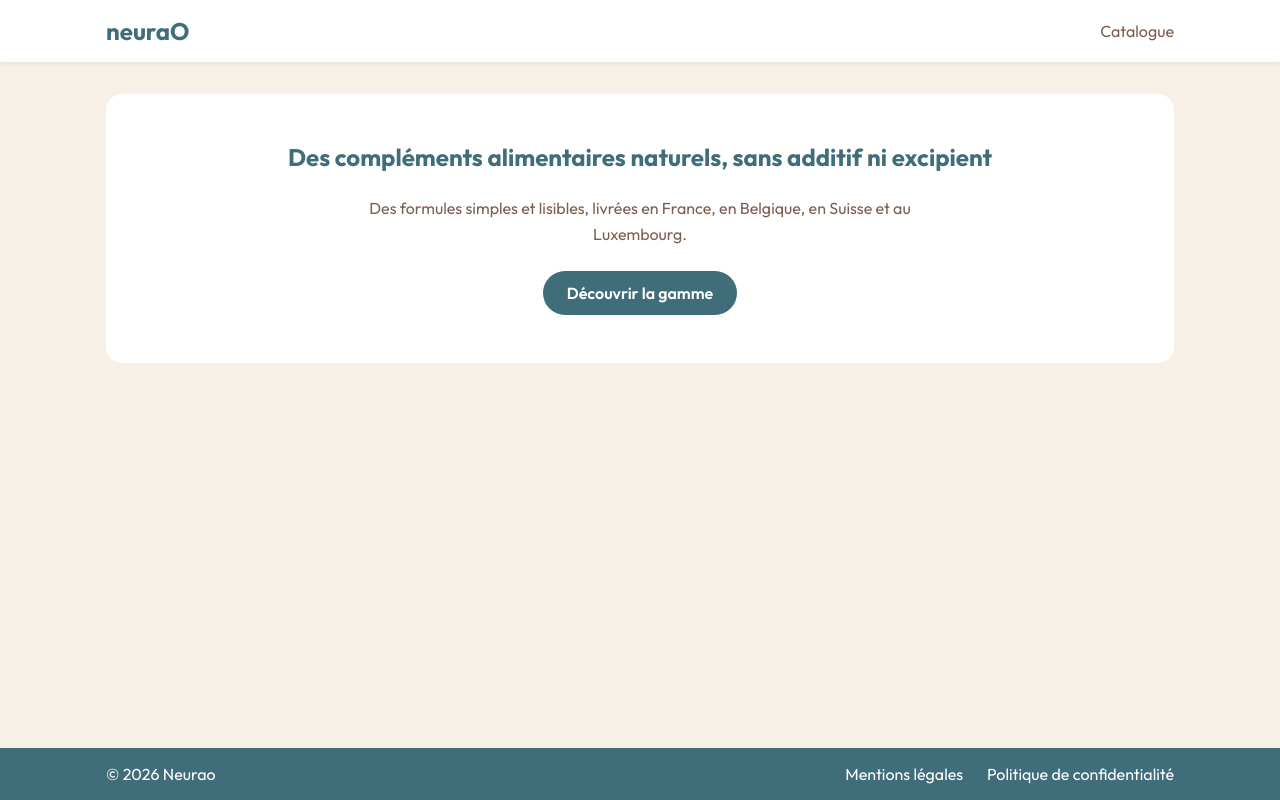
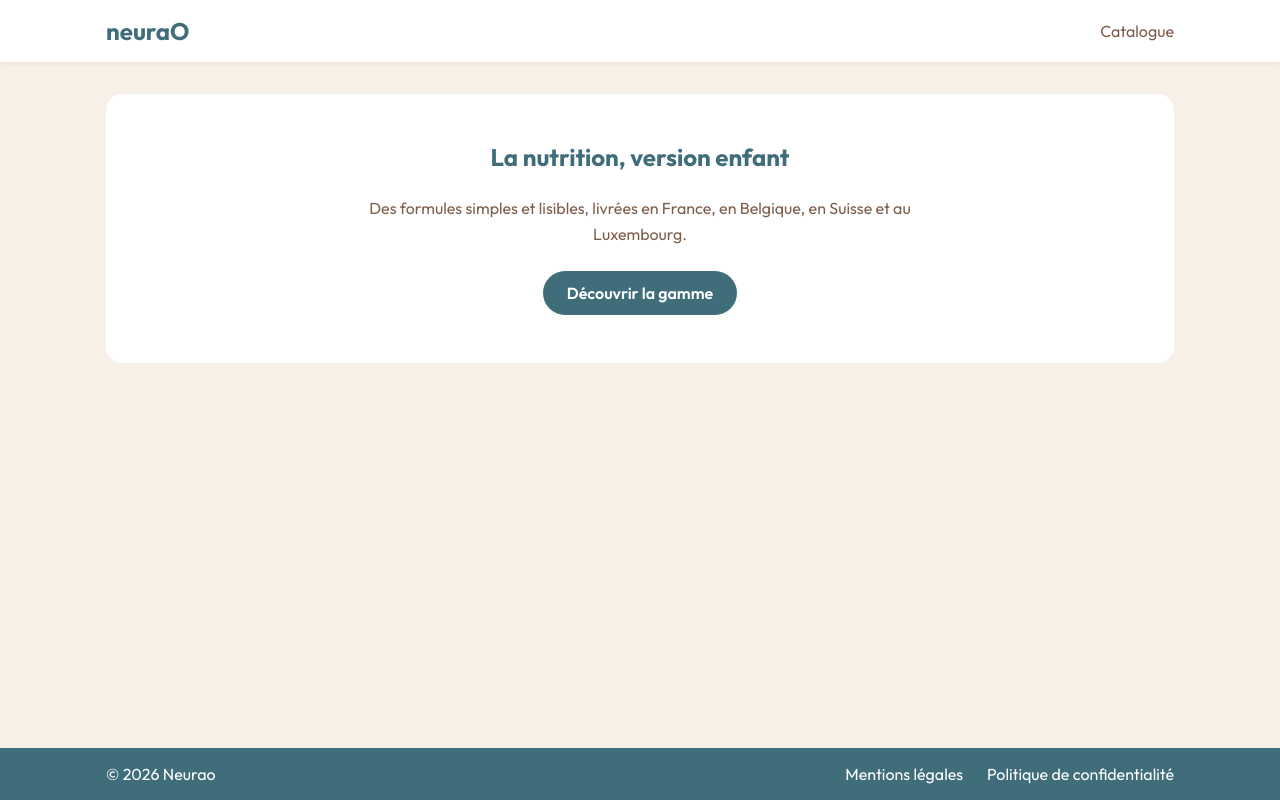
Before and after one commit to christophe-1/Neurao, a Next.js app in the folder apps/web/: page / in a window 1280 px wide. Built offline with nearby package versions, Linux system fonts and the light colour scheme; no server answers.

Commit message:
feat: reprend le titre de l'accueil de la maquette

```diff
--- a/apps/web/src/app/page.js
+++ b/apps/web/src/app/page.js
@@ -6,7 +6,7 @@ export default function Home() {
   return (
     <main>
       <section className="hero">
-        <h1>Des compléments alimentaires naturels, sans additif ni excipient</h1>
+        <h1>La nutrition, version enfant</h1>
         <p>
           Des formules simples et lisibles, livrées en France, en Belgique, en Suisse et au
           Luxembourg.
```
